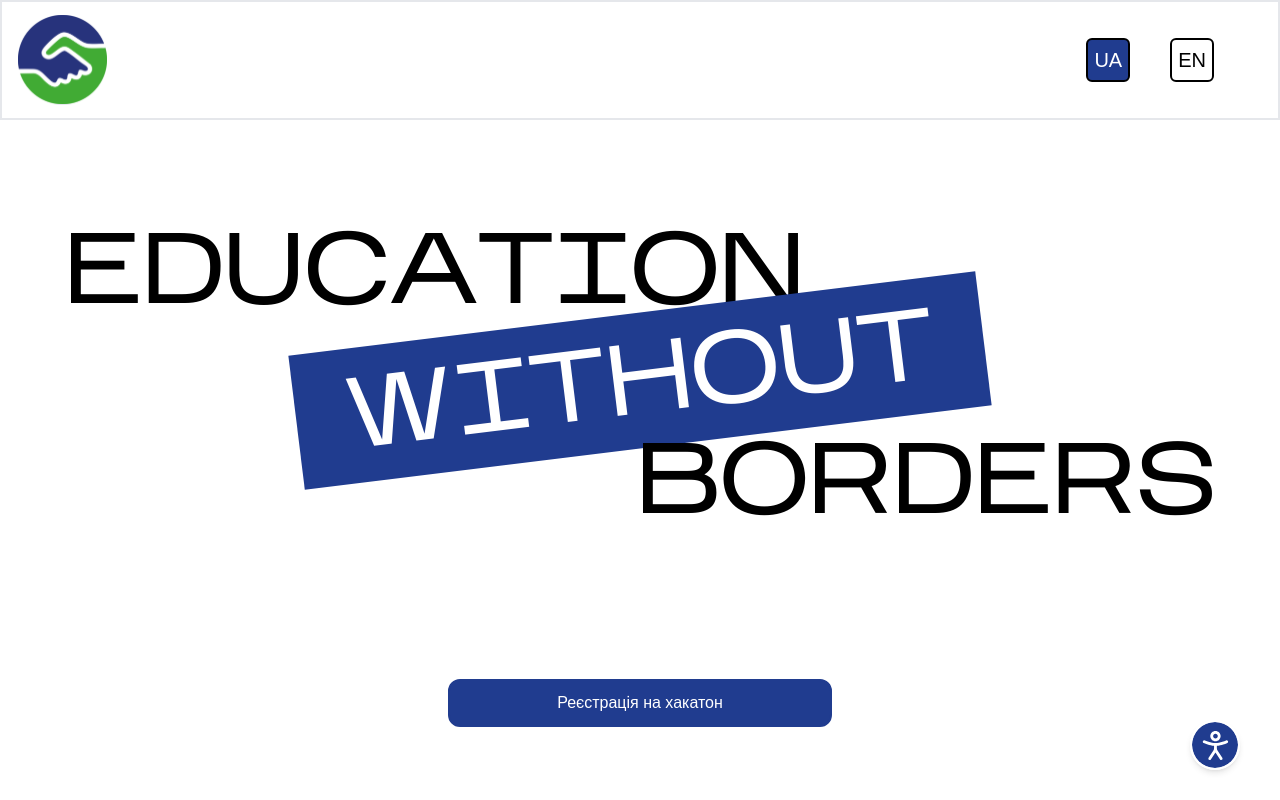
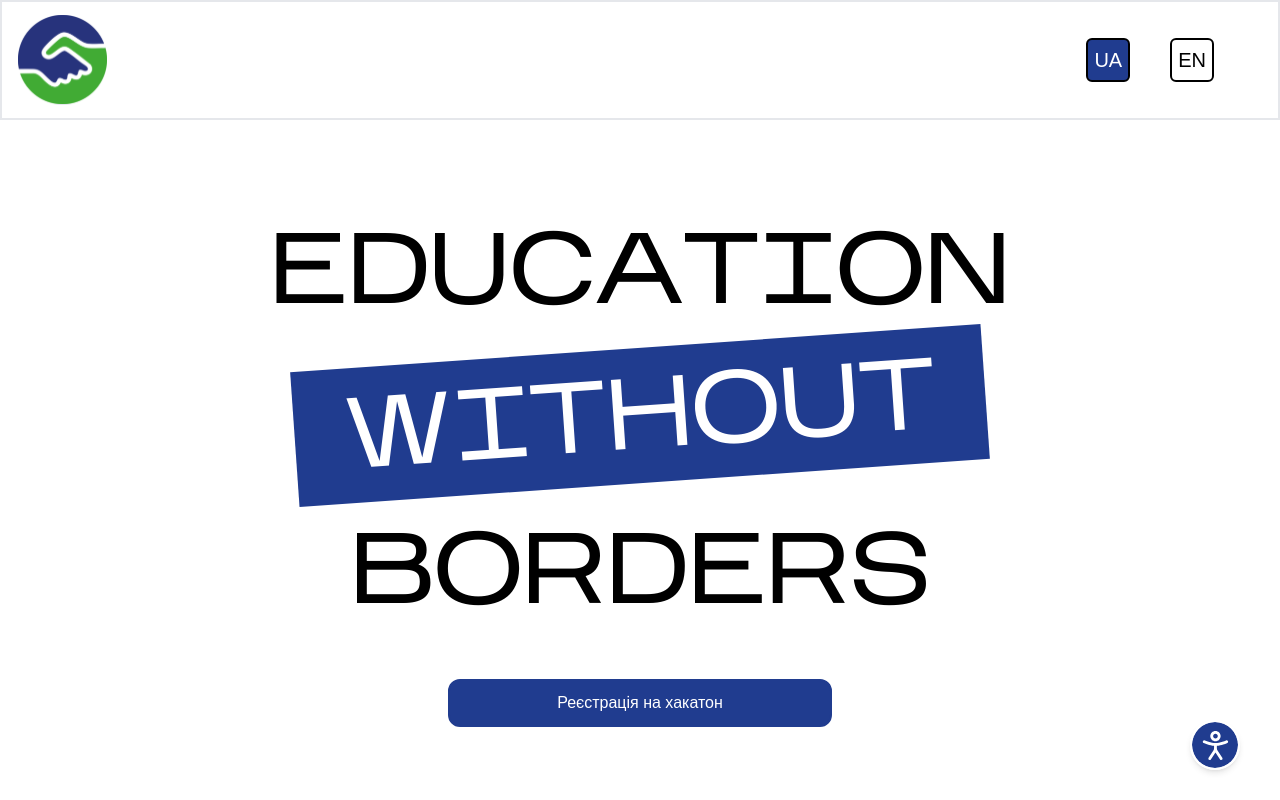
Before and after one commit to indnb/ExternalDeptFrontend, a Next.js app: page / in a window 1280 px wide. Shown: the top 800 px of the page. Built offline with nearby package versions, Linux system fonts and the light colour scheme.

Commit message:
feat:main responsive design

```diff
--- a/src/Molecules/RegistrationForm/RegistrationFormParticipant.data.ts
+++ b/src/Molecules/RegistrationForm/RegistrationFormParticipant.data.ts
@@ -32,7 +32,7 @@ export const useFormConfig = () => {
         validation: {
           required: language == "ua" ? "Це поле обов'язкове" : "This field is required",
           validate: (value: string) => {
-            if (!/^[a-zA-Zа-яА-Я\s]+$/.test(value)) {
+            if (!/^[a-zA-Zа-яА-Яіїєґ\s]+$/.test(value)) {
               return language == "ua" ? "Можна вводити тільки літери" : "Only letters are allowed";
             }
             const words = value.trim().split(/\s+/);
@@ -50,10 +50,10 @@ export const useFormConfig = () => {
         validation: {
           required: language == "ua" ? "Це поле обов'язкове" : "This field is required",
           validate: (value: string) => {
-            if (!/^\+?380\d{9}$|^380\d{9}$|^0\d{9}$/.test(value)) {
+            if (!/^\+?(\d{1,3})\d{9}$|^(\d{1,3})\d{9}$|^0\d{9}$/.test(value)) {
               return language == "ua"
-                ? "Формат: +380XXXXXXXXX, 380XXXXXXXXX або 0XXXXXXXXX"
-                : "Format: +380XXXXXXXXX, 380XXXXXXXXX, or 0XXXXXXXXX";
+                ? "Формат: +380XXXXXXXXX, 380XXXXXXXXX, 0XXXXXXXXX, або інші міжнародні формати"
+                : "Format: +380XXXXXXXXX, 380XXXXXXXXX, 0XXXXXXXXX, or other international formats";
             }
             return true;
           },
--- a/src/Molecules/RegistrationForm/RegistrationFormTeam.data.ts
+++ b/src/Molecules/RegistrationForm/RegistrationFormTeam.data.ts
@@ -18,7 +18,8 @@ export const useRegisterTeam = () => {
         placeholder: language === "ua" ? "НАЗВА КОМАНДИ" : "TEAM NAME",
         validation: {
           required: language === "ua" ? "Це поле обов'язкове" : "This field is required",
-          validate: (value: string) => /^[a-zA-Zа-яА-Я\s]+$/.test(value) || (language === "ua" ? "Можна вводити тільки літери" : "Only letters are allowed"),
+          validate: (value: string) =>
+            /^[a-zA-Zа-яА-Яіїєґ\s]+$/.test(value) || (language === "ua" ? "Можна вводити тільки літери" : "Only letters are allowed"),
         },
       },
       {
--- a/src/Organisms/MainSeondVariant/index.tsx
+++ b/src/Organisms/MainSeondVariant/index.tsx
@@ -20,19 +20,19 @@ export const MainSecondVariant = () => {
       <div className="relative w-[90vw] msx-w-[1300px] text-[100px] h-[336px] max-lg:h-[195px]
         max-lg:w-[361px]
         max-lg:text-[50px] font-kharkiv text-[black] max-sm:text-[48px]">
-        <div className="absolute top-0  w-full ">EDUCATION</div>
-        <div className="absolute top-[110px] w-full flex items-center justify-center  transform rotate-[-7deg]
-          max-lg:rotate-[-4deg] max-lg:top-[74px]">
+        <div className="absolute top-0  w-full flex max-xl:items-center  max-xl:justify-center">EDUCATION</div>
+        <div className="absolute min-xl:top-[110px] w-full flex items-center justify-center  transform rotate-[-7deg]
+          max-xl:rotate-[-4deg] top-[145px] max-lg:top-[74px] ">
           <div className='w-[692px] h-[135px] bg-mainBlue text-center text-white
-            max-lg:w-[322px] max-lg:h-[64px]
-'>
+            max-lg:w-[322px] max-lg:h-[64px]  '>
             WITHOUT
           </div>
 
         </div>
-        <div className="absolute top-[210px] w-full
-          flex items-end justify-end max-lg:justify-center max-lg:items-center
-          max-lg:top-[155px]          ">BORDERS</div>
+        <div className="absolute top-[300px] w-full
+          flex items-end justify-end max-xl:justify-center max-lg:items-center
+          max-lg:top-[155px]   min-xl:top-[210px]       ">BORDERS</div>
+
       </div>
       <p
         className="text-left text-[0px] text-[black] max-lg:text-[14px] max-lg:mt-[18px]"
--- a/tailwind.config.ts
+++ b/tailwind.config.ts
@@ -16,8 +16,10 @@ export default {
         xl: "1280px",
         "2xl": "1800px",
         "max-lg": { max: "850px" },
+        "ming-lg": { min: "850px" },
         "max-sm": { max: "550px" },
         "max-xl": { max: "1300px" },
+        "min-xl": { min: "1300px" },
         "min-xl2": { min: "1800px" },
       },
 
```
